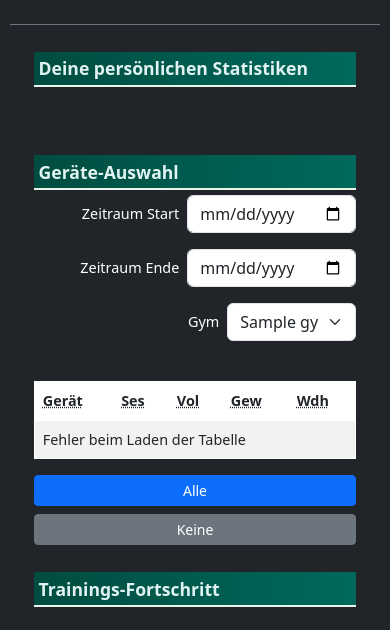
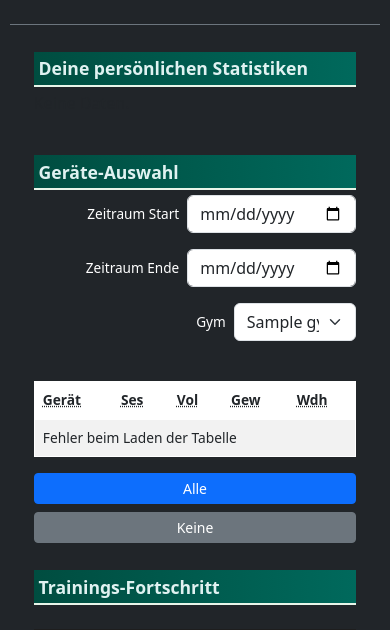
Before and after one commit to Pato7md/gym-stats, a Flask app: template templates/gym.html in a window 390 px wide. Shown: the part 90-720 px from the top of the page. Run offline with Flask 3, Linux system fonts and the light colour scheme; the template is opened without the code that fills it: most values are stand-ins (such as "Sample title", 1, 10 or a date in 2020); parts of the project's set-up code (start-up, migrations or seed data) failed here and were passed over; some libraries are stand-ins or nearby versions.

Commit message:
table große handy

```diff
--- a/static/css/style.css
+++ b/static/css/style.css
@@ -214,12 +214,12 @@ label {
   .mb-3 .form-label {
     margin-bottom: 0;
     white-space: nowrap;
-    font-size: 0.9rem;
+    font-size: 0.85rem;
   }
 
   .mb-3 .form-select,
   .mb-3 .form-control {
-    flex: 0 0 40%;     /* Statt 100% nur 60% Breite */
+    flex: 0 0 38%;     /* Statt 100% nur 60% Breite */
     max-width: 200px;  /* Optional maximale Breite */
   }
 
@@ -230,7 +230,7 @@ label {
   .dataTables_wrapper .dataTables_scrollHead thead th .th-short { display: inline-block !important; font-weight: 600; }
 
   #my-table {
-    font-size: 0.9rem; /* allgemein kleinere Schrift */
+    font-size: 0.86rem;
   }
 
 
```
